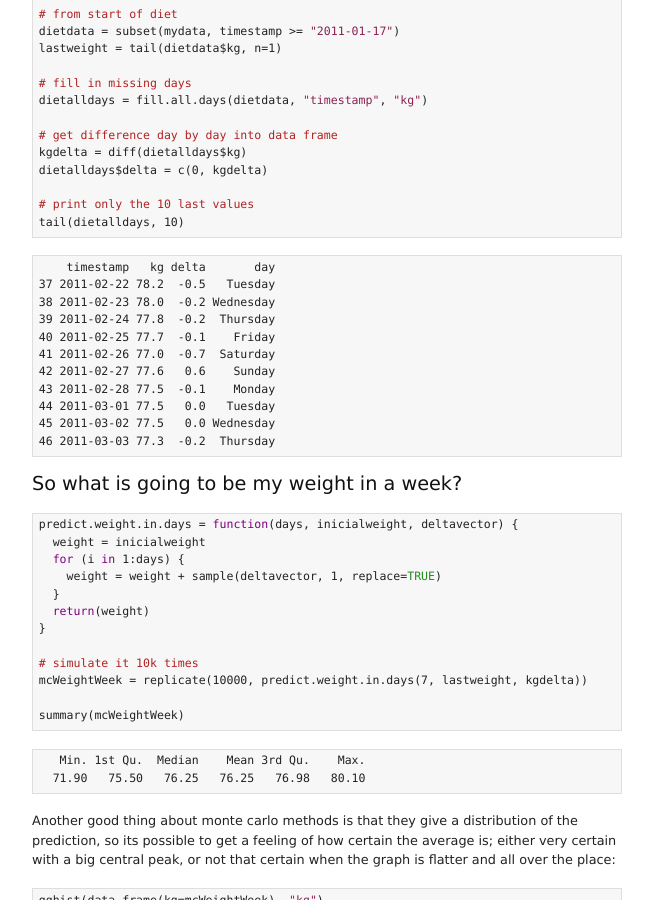
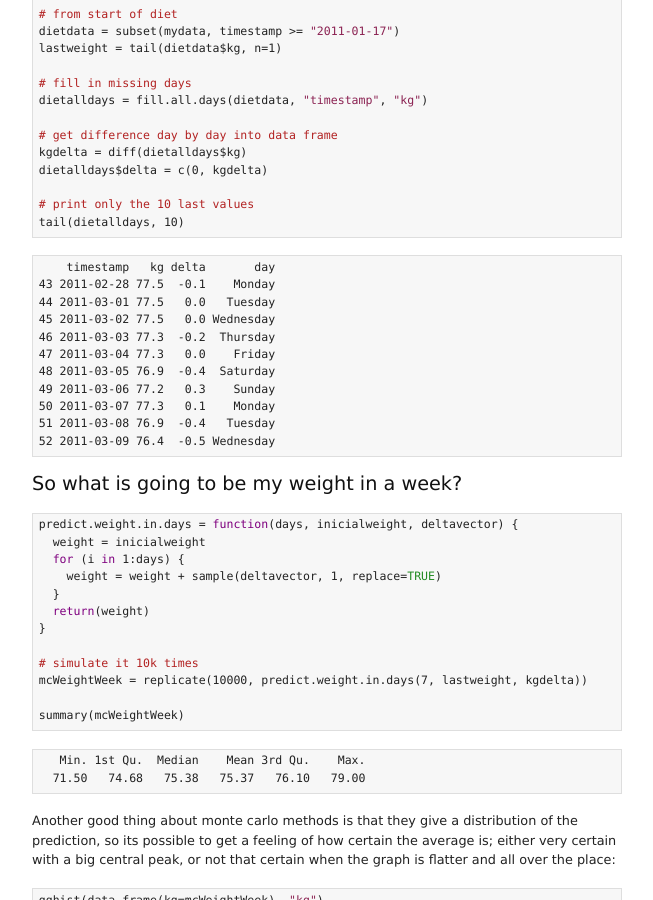
Before and after one commit to al3xandr3/al3xandr3.github.io, a Jekyll site: the page built from _posts/2011-02-05-weight-loss-predictor.html, in a window 1280 px wide and 900 px high, scrolled down 2402 px. Shown: the whole window, without its empty margins (173-826 px from the left). Built offline with Jekyll 4.4.1, drawn with Linux system fonts in a browser that asks for light colours; comment, search, counter and statistics services are not loaded; some of the changed text lies outside the part shown.

```diff
--- a/_org/posts/2011-02-05-weight-loss-predictor.org
+++ b/_org/posts/2011-02-05-weight-loss-predictor.org
@@ -14,7 +14,7 @@ But of course, like with all diets, I'm quickly growing impatient of when i'm go
 
 Have been tracking my weight using google spreadsheets, so i can get the data into R like so:
 
-#+begin_src R :session R :exports code  :results output
+#+begin_src R :session R :exports code :results output
 # load the data
 mydata = read.csv("http://spreadsheets.google.com/pub?key=0AnypY27pPCJydEwzYWxYWG1CcEpPLVQySTRrWml4OEE&hl=en_GB&single=true&gid=3&output=csv", header = TRUE)
 
--- a/_org/posts/2011-02-24-ml-ex2-linear-regression.org
+++ b/_org/posts/2011-02-24-ml-ex2-linear-regression.org
@@ -1,5 +1,5 @@
 #+TITLE: Machine Learning Ex2 - linear regression
-#+HTML: <category> machinelearning ml linear regression </category>
+#+HTML: <category>R machinelearning ml linear regression</category>
 #+OPTIONS: timestamp:nil
 
 Andrew Ng has posted introductory machine learning lessons on the [[http://openclassroom.stanford.edu/MainFolder/CoursePage.php?course=MachineLearning][OpenClassRoom]] site. I've watched the first set and will here solve [[http://openclassroom.stanford.edu/MainFolder/DocumentPage.php?course=MachineLearning&doc=exercises/ex2/ex2.html][Exercise 2]].
--- a/_org/posts/2011-03-08-ml-ex3.org
+++ b/_org/posts/2011-03-08-ml-ex3.org
@@ -1,5 +1,5 @@
 #+TITLE: Machine Learning Ex3 - multivariate linear regression
-#+HTML: <category> machinelearning ml linear regression </category>
+#+HTML: <category>R machinelearning ml linear regression </category>
 #+OPTIONS: timestamp:nil
 
 [[http://openclassroom.stanford.edu/MainFolder/DocumentPage.php?course=MachineLearning&doc=exercises/ex3/ex3.html][Exercise 3]] is about multivariate linear regression. First part is about finding a good learning rate (alpha) and 2nd part is about implementing linear regression using normal equations instead of the gradient descent algorithm.
--- a/_posts/2011-02-05-weight-loss-predictor.html
+++ b/_posts/2011-02-05-weight-loss-predictor.html
@@ -161,16 +161,16 @@ dietalldays$delta = c(0, kgdelta)
 
 
 <pre class="example">    timestamp   kg delta       day
-37 2011-02-22 78.2  -0.5   Tuesday
-38 2011-02-23 78.0  -0.2 Wednesday
-39 2011-02-24 77.8  -0.2  Thursday
-40 2011-02-25 77.7  -0.1    Friday
-41 2011-02-26 77.0  -0.7  Saturday
-42 2011-02-27 77.6   0.6    Sunday
 43 2011-02-28 77.5  -0.1    Monday
 44 2011-03-01 77.5   0.0   Tuesday
 45 2011-03-02 77.5   0.0 Wednesday
 46 2011-03-03 77.3  -0.2  Thursday
+47 2011-03-04 77.3   0.0    Friday
+48 2011-03-05 76.9  -0.4  Saturday
+49 2011-03-06 77.2   0.3    Sunday
+50 2011-03-07 77.3   0.1    Monday
+51 2011-03-08 76.9  -0.4   Tuesday
+52 2011-03-09 76.4  -0.5 Wednesday
 </pre>
 
 
@@ -204,7 +204,7 @@ summary(mcWeightWeek)
 
 <pre class="example">
    Min. 1st Qu.  Median    Mean 3rd Qu.    Max.
-  71.90   75.50   76.25   76.25   76.98   80.10
+  71.50   74.68   75.38   75.37   76.10   79.00
 </pre>
 
 
@@ -257,7 +257,7 @@ summary(mcDays75)
 
 <pre class="example">
    Min. 1st Qu.  Median    Mean 3rd Qu.    Max.
-   3.00    9.00   14.00   17.29   22.00  129.00
+   2.00    5.00    9.00   11.19   14.00  143.00
 </pre>
 
 
@@ -314,3 +314,6 @@ Hard drive occupation prediction with R:
 </p></div>
 </div>
 </div>
+<div id="postamble">
+
+</div>
--- a/_posts/2011-02-24-ml-ex2-linear-regression.html
+++ b/_posts/2011-02-24-ml-ex2-linear-regression.html
@@ -2,6 +2,7 @@
 layout: post
 title: Machine Learning Ex2 - linear regression
 categories:
+- r
 - machinelearning
 - ml
 - linear
--- a/_posts/2011-03-08-ml-ex3.html
+++ b/_posts/2011-03-08-ml-ex3.html
@@ -2,6 +2,7 @@
 layout: post
 title: Machine Learning Ex3 - multivariate linear regression
 categories:
+- r
 - machinelearning
 - ml
 - linear
--- a/atom.xml
+++ b/atom.xml
@@ -21,6 +21,8 @@ layout: nil
    <link href="http://al3xandr3.github.com{{ post.url }}"/>
    <updated>{{ post.date | date_to_xmlschema }}</updated>
    <id>http://al3xandr3.github.com{{ post.id }}</id>
+   {% for cat in post.categories %}<category term="{{cat}}" label="{{cat}}" />
+   {% endfor %}
    <content type="html">{{ post.content | xml_escape }}</content>
  </entry>
  {% endfor %}
```
Also changed, not shown: _org/posts/2010-10-20-monitoring-productivity-experiment.org (+8 -7 lines), _posts/2010-10-20-monitoring-productivity-experiment.html (+9 -15 lines), img/prod-trend.png, img/w-loss-75.png, img/w-loss-normal.png, img/w-loss-week.png.
